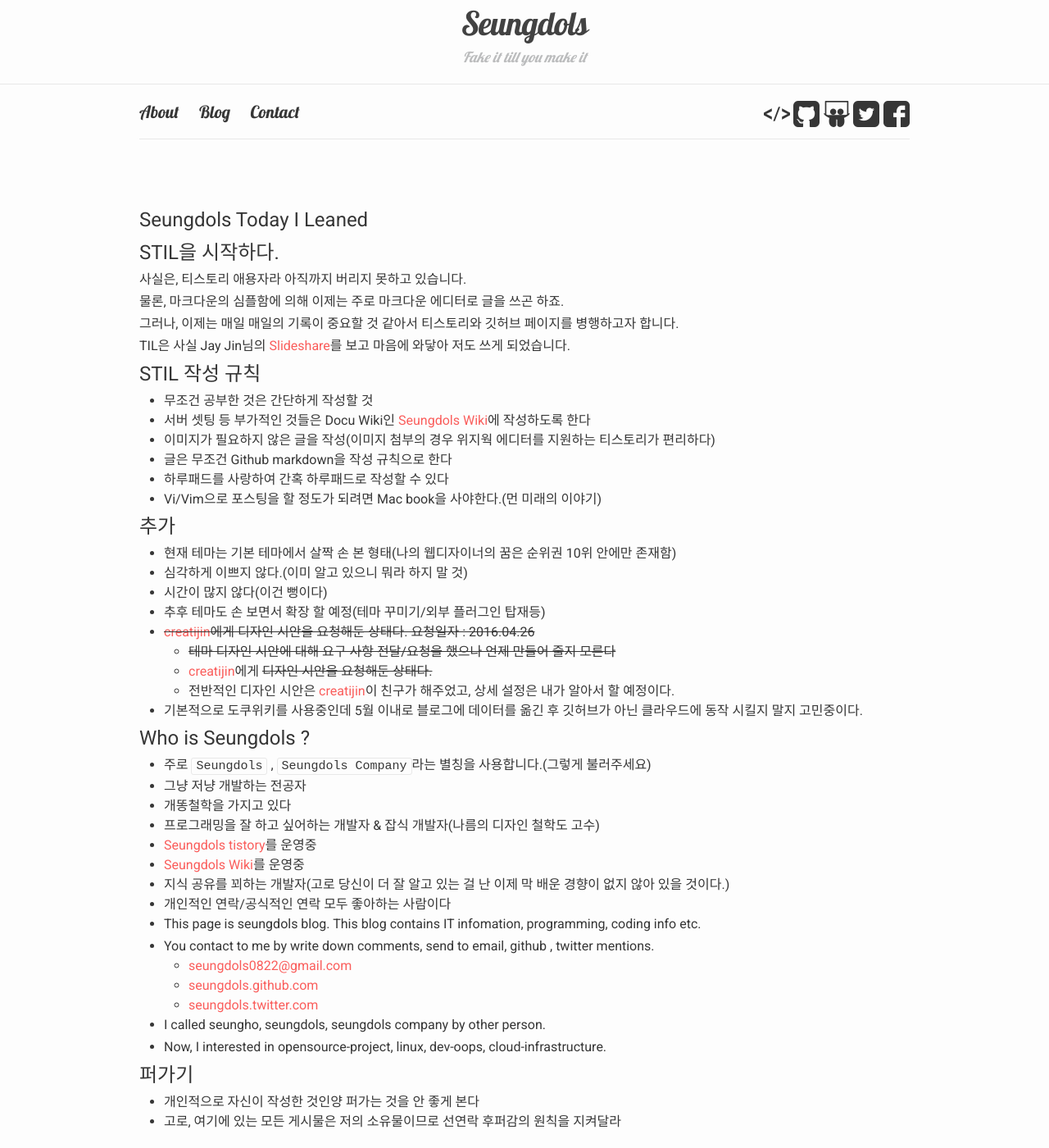
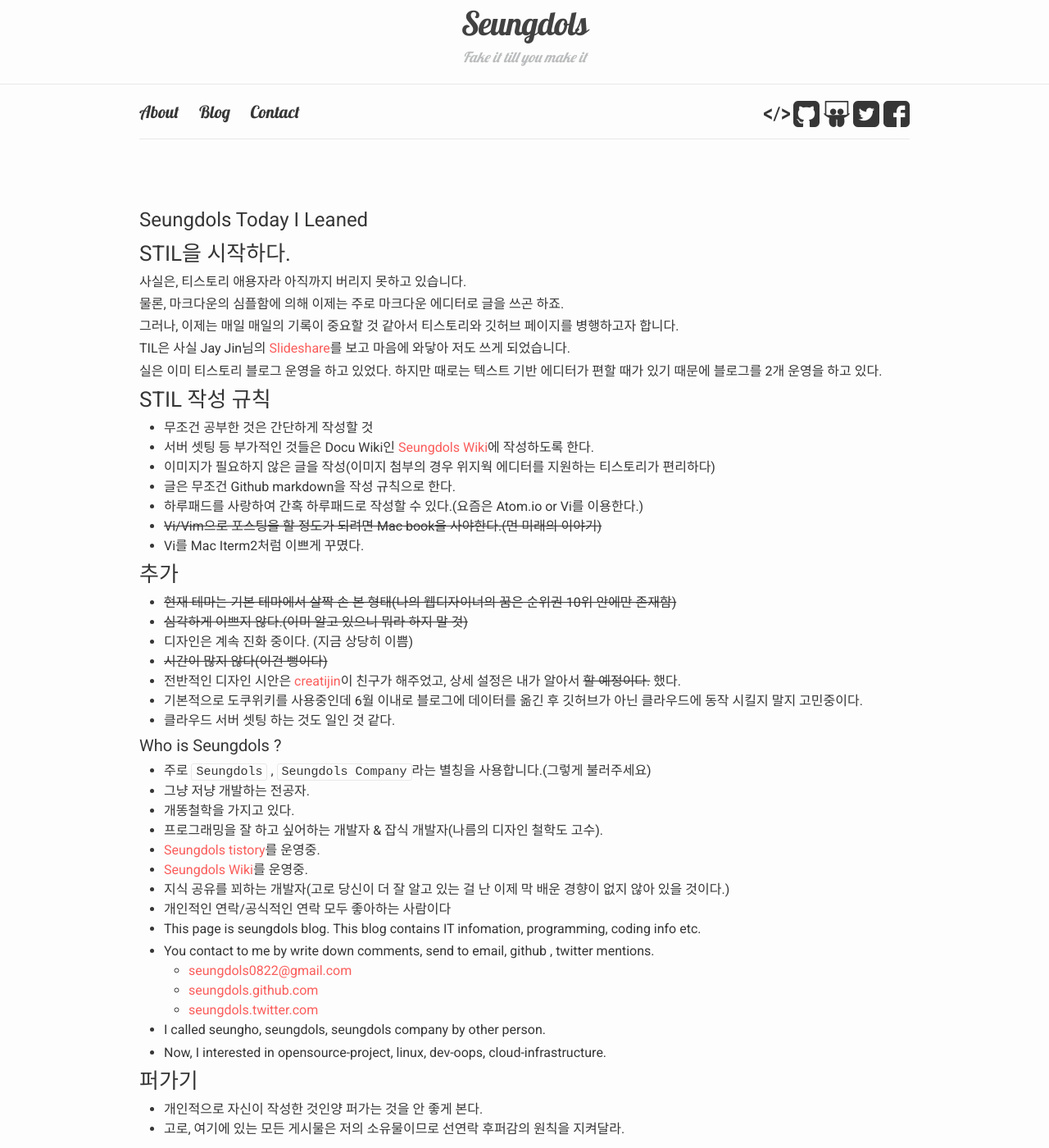
Before and after one commit to seungdols/seungdols.github.io, a Jekyll site: the page built from about.md, in a window 1280 px wide and 1400 px high. Shown: the whole window at 82% size. Built offline with Jekyll 4.4.1, drawn with Linux system fonts in a browser that asks for light colours; comment, search, counter and statistics services are not loaded.

Commit message:
change contents

```diff
--- a/about.md
+++ b/about.md
@@ -4,14 +4,11 @@ title: About
 permalink: /about/
 ---
 
-Seungdols Today I Leaned
-=
+# Seungdols Today I Leaned
 
 
+### STIL을 시작하다.
 
-
-STIL을 시작하다.
-====
 사실은, 티스토리 애용자라 아직까지 버리지 못하고 있습니다.
 
 물론, 마크다운의 심플함에 의해 이제는 주로 마크다운 에디터로 글을 쓰곤 하죠.
@@ -20,36 +17,37 @@ STIL을 시작하다.
 
 TIL은 사실 Jay Jin님의 [Slideshare](http://www.slideshare.net/jayjin0427/ss-61315271)를 보고 마음에 와닿아 저도 쓰게 되었습니다.
 
-STIL 작성 규칙
-====
+실은 이미 티스토리 블로그 운영을 하고 있었다. 하지만 때로는 텍스트 기반 에디터가 편할 때가 있기 때문에 블로그를 2개 운영을 하고 있다.
+
+### STIL 작성 규칙
+
 - 무조건 공부한 것은 간단하게 작성할 것
-- 서버 셋팅 등 부가적인 것들은 Docu Wiki인 [Seungdols Wiki](http://seungdols.com)에 작성하도록 한다
+- 서버 셋팅 등 부가적인 것들은 Docu Wiki인 [Seungdols Wiki](http://seungdols.com)에 작성하도록 한다.
 - 이미지가 필요하지 않은 글을 작성(이미지 첨부의 경우 위지웍 에디터를 지원하는 티스토리가 편리하다)
-- 글은 무조건 Github markdown을 작성 규칙으로 한다
-- 하루패드를 사랑하여 간혹 하루패드로 작성할 수 있다
-- Vi/Vim으로 포스팅을 할 정도가 되려면 Mac book을 사야한다.(먼 미래의 이야기)
+- 글은 무조건 Github markdown을 작성 규칙으로 한다.
+- 하루패드를 사랑하여 간혹 하루패드로 작성할 수 있다.(요즘은 Atom.io or Vi를 이용한다.)
+- ~~Vi/Vim으로 포스팅을 할 정도가 되려면 Mac book을 사야한다.(먼 미래의 이야기)~~
+- Vi를 Mac Iterm2처럼 이쁘게 꾸몄다.
 
-추가
-====
-- 현재 테마는 기본 테마에서 살짝 손 본 형태(나의 웹디자이너의 꿈은 순위권 10위 안에만 존재함)
-- 심각하게 이쁘지 않다.(이미 알고 있으니 뭐라 하지 말 것)
-- 시간이 많지 않다(이건 뻥이다)
-- 추후 테마도 손 보면서 확장 할 예정(테마 꾸미기/외부 플러그인 탑재등)
-- ~~[creatijin](http://creatijin.tistory.com)에게 디자인 시안을 요청해둔 상태다. 요청일자 : 2016.04.26~~
-    - ~~테마 디자인 시안에 대해 요구 사항 전달/요청을 했으나 언제 만들어 줄지 모른다~~
-    - [creatijin](http://creatijin.tistory.com)에게 ~~디자인 시안을 요청해둔 상태다.~~
-    - 전반적인 디자인 시안은 [creatijin](http://creatijin.tistory.com)이 친구가 해주었고, 상세 설정은 내가 알아서 할 예정이다.
-- 기본적으로 도쿠위키를 사용중인데 5월 이내로 블로그에 데이터를 옮긴 후 깃허브가 아닌 클라우드에 동작 시킬지 말지 고민중이다.
+### 추가
+
+- ~~현재 테마는 기본 테마에서 살짝 손 본 형태(나의 웹디자이너의 꿈은 순위권 10위 안에만 존재함)~~
+- ~~심각하게 이쁘지 않다.(이미 알고 있으니 뭐라 하지 말 것)~~
+- 디자인은 계속 진화 중이다. (지금 상당히 이쁨)
+- ~~시간이 많지 않다(이건 뻥이다)~~
+- 전반적인 디자인 시안은 [creatijin](http://creatijin.tistory.com)이 친구가 해주었고, 상세 설정은 내가 알아서 ~~할 예정이다.~~ 했다.
+- 기본적으로 도쿠위키를 사용중인데 6월 이내로 블로그에 데이터를 옮긴 후 깃허브가 아닌 클라우드에 동작 시킬지 말지 고민중이다.
+- 클라우드 서버 셋팅 하는 것도 일인 것 같다.
 
 
-Who is Seungdols ?
-====
+#### Who is Seungdols ?
+
 - 주로 `Seungdols` , `Seungdols Company`라는 별칭을 사용합니다.(그렇게 불러주세요)
-- 그냥 저냥 개발하는 전공자
-- 개똥철학을 가지고 있다
-- 프로그래밍을 잘 하고 싶어하는 개발자 & 잡식 개발자(나름의 디자인 철학도 고수)
-- [Seungdols tistory](http://seungdols.tistory.com)를 운영중
-- [Seungdols Wiki](http://seungdols.com/start)를 운영중
+- 그냥 저냥 개발하는 전공자.
+- 개똥철학을 가지고 있다.
+- 프로그래밍을 잘 하고 싶어하는 개발자 & 잡식 개발자(나름의 디자인 철학도 고수).
+- [Seungdols tistory](http://seungdols.tistory.com)를 운영중.
+- [Seungdols Wiki](http://seungdols.com/start)를 운영중.
 - 지식 공유를 꾀하는 개발자(고로 당신이 더 잘 알고 있는 걸 난 이제 막 배운 경향이 없지 않아 있을 것이다.)
 - 개인적인 연락/공식적인 연락 모두 좋아하는 사람이다
 - This page is seungdols blog. This blog contains IT infomation, programming, coding info etc.
@@ -62,7 +60,7 @@ Who is Seungdols ?
 
 - Now, I interested in opensource-project, linux, dev-oops, cloud-infrastructure.
 
-퍼가기
-==
-- 개인적으로 자신이 작성한 것인양 퍼가는 것을 안 좋게 본다
-- 고로, 여기에 있는 모든 게시물은 저의 소유물이므로 선연락 후퍼감의 원칙을 지켜달라
+### 퍼가기
+
+- 개인적으로 자신이 작성한 것인양 퍼가는 것을 안 좋게 본다.
+- 고로, 여기에 있는 모든 게시물은 저의 소유물이므로 선연락 후퍼감의 원칙을 지켜달라.
```
Also changed, not shown: README.md.
